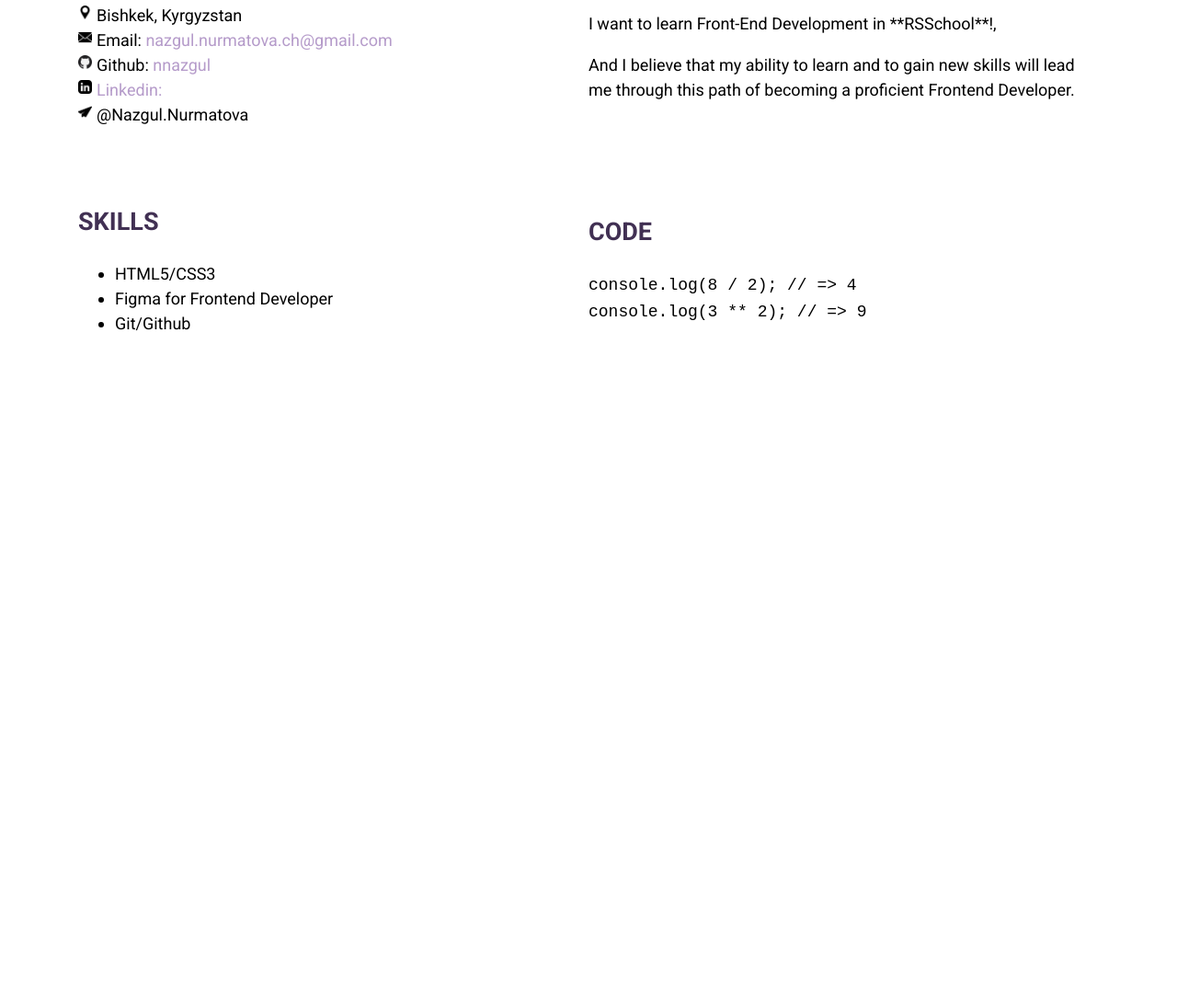
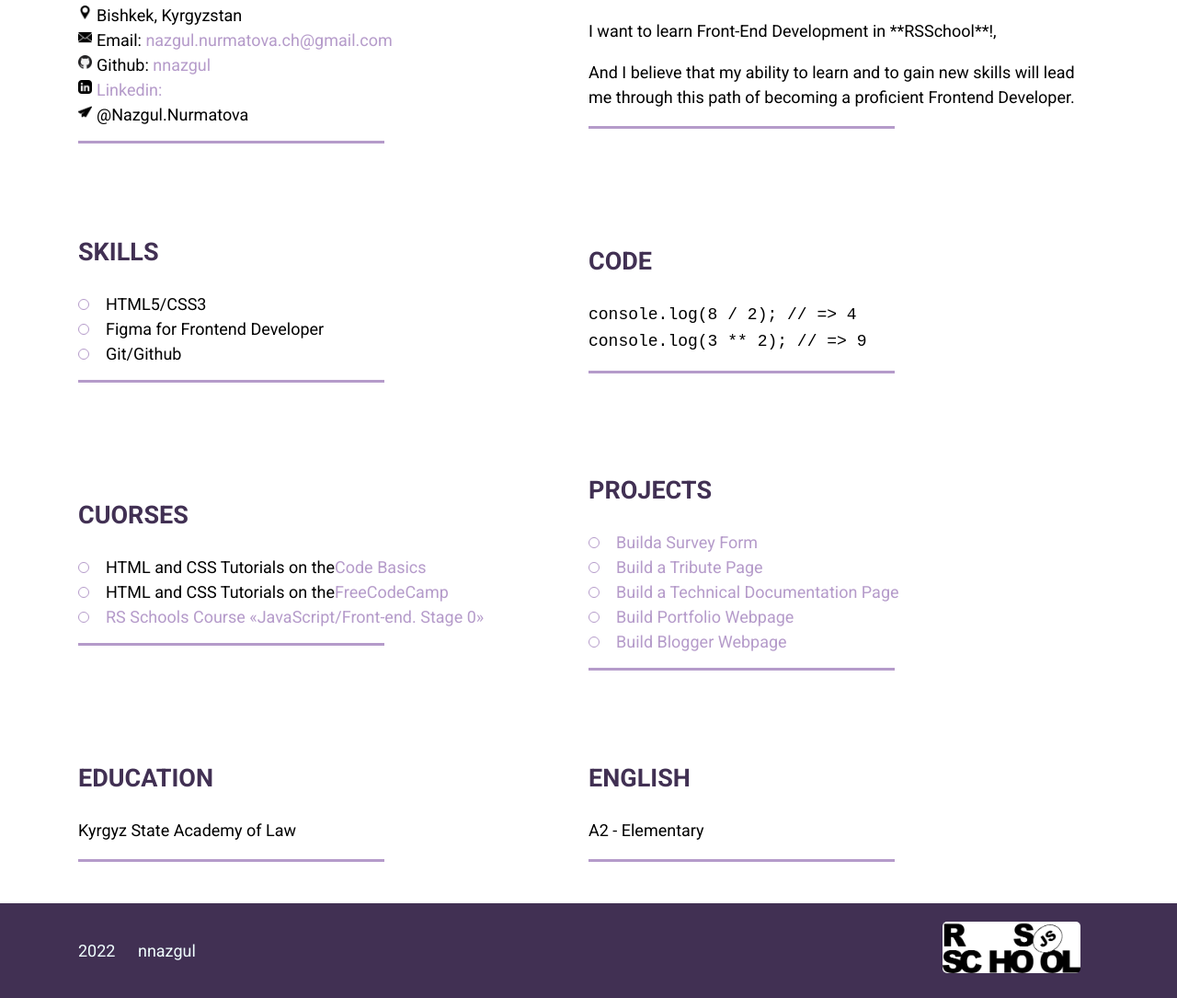
Before and after one commit to nnazgul/rsschool-cv, a plain HTML site: page index.html in a window 1280 px wide. Shown: the part 499-1584 px from the top of the page at 92% size. Before the commit the page ends 912 px from the top, so only its background shows below. Drawn offline with Linux system fonts and the light colour scheme.

Commit message:
fead: update main section and add footer

```diff
--- a/css/style.css
+++ b/css/style.css
@@ -41,6 +41,7 @@ body {
 
 .header__menu {
     display: flex;
+    flex-wrap: wrap;
     align-items: center;
     justify-content: flex-end;
     display: wrap;
@@ -77,16 +78,16 @@ body {
 
 .profile-wrap {
     display: flex;
+    flex-wrap: wrap;
     text-align: center;
     justify-content: center;
-    gap: 80px;
     padding: 60px 0;
 
 }
 
 
 .profile__image {
-    width: 300px;
+    width: 50%;
 }
 
 .profile__image-img {
@@ -96,9 +97,10 @@ body {
 }
 
 .profile__text {
+    width: 50%;
     text-align: center;
     margin-top: 60px;
-    width: 400px;
+
 }
 
 .profile__title {
@@ -226,19 +228,101 @@ body {
     transition: color 0.5s;
 }
 
-.row-smol {
-    width: 1140px;
-    height: 3px;
-    background-color: rgb(181, 155, 202);
-    margin: 15px 0;
-}
-
 .contacts__link:hover {
     color: rgb(65, 48, 83);
 }
 
+.row-smol {
+    width: 60%;
+    height: 3px;
+    background-color: rgb(181, 155, 202);
+    margin: 15px 0;
+
+}
+
+.section__list {
+    margin: 0;
+    padding: 0;
+    list-style: none;
+}
+
+.section__item {
+    position: relative;
+    padding-left: 30px;
+}
+
+.section__item::before {
+    content: "";
+    position: absolute;
+    top: 8px;
+    left: 0px;
+    width: 10px;
+    height: 10px;
+    border: 1px solid rgb(181, 155, 202);
+    border-radius: 50%;
+}
+
+.section__link {
+    text-decoration: none;
+    color: rgb(181, 155, 202);
+    transition: .3s;
+}
+
+.section__link:hover {
+    color: rgb(65, 48, 83);
+}
+
+.footer {
+    background: rgb(65, 48, 83);
+    padding: 20px;
+    color: azure;
+}
+
+.footer__wrap {
+    display: flex;
+    align-items: center;
+    justify-content: space-between;
+}
+
+
+
+.footer__data::after {
+    content: "";
+    margin: 0 10px;
+}
+
+.footer__link {
+    display: inline-block;
+    margin-right: 20px;
+    text-decoration: none;
+    color: azure;
+    transition: 0.5s;
+
+}
+
+.footer__link:hover {
+    transform: scale(1.2);
+}
+
+.footer__img {
+    width: 150px;
+    object-fit: cover;
+    border-radius: 5px;
+}
+
+
+@media screen and (max-width: 850px) {
+    .section {
+        padding: 5px;
+    }
+}
+
 @media (max-width: 768px) {
+
     .section {
         width: 100%;
+        padding: 20px;
     }
+
+
 }
--- a/index.html
+++ b/index.html
@@ -15,13 +15,14 @@
     <div class="container">
       <nav class="header__nav">
         <ul class="header__menu">
-          <li class="header__item"><a class="header__nav-link" href="#contacts-summary">Contacts</a></li>
-          <li class="header__item"><a class="header__nav-link" href="#contacts-summary">Summary</a></li>
-          <li class="header__item"><a class="header__nav-link" href="#skills-code">Skills</a></li>
-          <li class="header__item"><a class="header__nav-link" href="#skills-code">Code</a></li>
-          <li class="header__item"><a class="header__nav-link" href="#">Projects</a></li>
-          <li class="header__item"><a class="header__nav-link" href="#">Education</a></li>
-          <li class="header__item"><a class="header__nav-link" href="#">English</a></li>
+          <li class="header__item"><a class="header__nav-link" href="#contacts">Contacts</a></li>
+          <li class="header__item"><a class="header__nav-link" href="#summary">Summary</a></li>
+          <li class="header__item"><a class="header__nav-link" href="#skills">Skills</a></li>
+          <li class="header__item"><a class="header__nav-link" href="#code">Code</a></li>
+          <li class="header__item"><a class="header__nav-link" href="#curses">Curses</a></li>
+          <li class="header__item"><a class="header__nav-link" href="#projects">Projects</a></li>
+          <li class="header__item"><a class="header__nav-link" href="#education">Education</a></li>
+          <li class="header__item"><a class="header__nav-link" href="#english">English</a></li>
         </ul>
       </nav>
     </div>
@@ -30,7 +31,7 @@
   <main class="main">
     <div class="container">
 
-      <section class="section__pfofile" id="profile">
+      <section class="section__profile" id="profile">
         <div class="profile-wrap">
           <div class="profile__image">
             <img class="profile__image-img" src="img/570.jpg" alt="Photo">
@@ -63,6 +64,7 @@
             </li>
             <li class="contacts-item">@Nazgul.Nurmatova</li>
           </ul>
+          <div class="row-smol"></div>
         </section>
 
         <section class="section" id="summary">
@@ -73,18 +75,19 @@
             becoming
             a
             proficient Frontend Developer.</p>
+          <div class="row-smol"></div>
         </section>
 
 
 
         <section class="section" id="skills">
           <h2 class="section__title">Skills</h2>
-          <ul class="skills__list">
-            <li class="skills__item">HTML5/CSS3</li>
-            <li class="skills__item">Figma for Frontend Developer</li>
-            <li class="skills__item">Git/Github</li>
-
+          <ul class="section__list">
+            <li class="section__item">HTML5/CSS3</li>
+            <li class="section__item">Figma for Frontend Developer</li>
+            <li class="section__item">Git/Github</li>
           </ul>
+          <div class="row-smol"></div>
         </section>
 
         <section class="section" id="code">
@@ -94,22 +97,85 @@
             <br>
             <code>console.log(3 ** 2); // => 9</code>
           </p>
+          <div class="row-smol"></div>
         </section>
-      </div>
+
+        <section class="section" id="cuorses">
+          <h2 class="section__title">Cuorses</h2>
+          <ul class="section__list">
+            <li class="section__item">HTML and CSS Tutorials on the<a class="section__link"
+                href="https://code-basics.com/ru" target="_blank">Code Basics</a></li>
+            <li class="section__item">HTML and CSS Tutorials on the<a class="section__link"
+                href="https://www.freecodecamp.org/" target="_blank">FreeCodeCamp</a></li>
+            <li class="section__item"><a class="section__link" href="" target="_blank">RS Schools Course
+                «JavaScript/Front-end. Stage
+                0»</a></li>
+          </ul>
+          <div class="row-smol"></div>
+        </section>
+
+        <section class="section" id="projects">
+          <h2 class="section__title">Projects</h2>
+          <ul class="section__list">
+            <li class="section__item"><a class="section__link"
+                href="https://www.freecodecamp.org/certification/fccf9027400-9fa6-47d6-b412-24140927598f/responsive-web-design"
+                target="_blank">Builda Survey Form</a>
+            </li>
+            <li class="section__item">
+              <a class="section__link"
+                href="https://www.freecodecamp.org/certification/fccf9027400-9fa6-47d6-b412-24140927598f/responsive-web-design"
+                target="_blank">Build a Tribute Page</a>
+            </li>
+            <li class="section__item">
+              <a class="section__link"
+                href="https://www.freecodecamp.org/certification/fccf9027400-9fa6-47d6-b412-24140927598f/responsive-web-design"
+                target="_blank">Build a Technical Documentation Page</a>
+            </li>
+            <li class="section__item">
+              <a class="section__link" href="http://127.0.0.1:5502/index.html" target="_blank">Build Portfolio
+                Webpage</a>
+            </li>
+            <li class="section__item">
+              <a class="section__link" href="http://127.0.0.1:5501/blogger.html" target="_blank">Build Blogger
+                Webpage</a>
+            </li>
+          </ul>
+          <div class="row-smol"></div>
+        </section>
 
 
+        <section class="section" id="education">
+          <h2 class="section__title">Education</h2>
+          <p>Kyrgyz State Academy of Law</p>
+          <div class="row-smol"></div>
+        </section>
+
+        <section class="section" id="english">
+          <h2 class="section__title">English</h2>
+          <p>A2 - Elementary</p>
+          <div class="row-smol"></div>
+        </section>
 
 
-
-
-
-
-
-
-
-
+      </div>
     </div>
   </main>
+
+  <footer class="footer">
+    <div class="container">
+      <div class="footer__wrap">
+        <div class="footer__col">
+          <time class="footer__data" datetime="2022-12-15">2022</time>
+          <a class="footer__link" href="https://github.com/nnazgul" target="_blank">nnazgul</a>
+        </div>
+        <div class="footer-col">
+          <a class="footer__link" href="https://app.rs.school/" target="_blank">
+            <img class="footer__img" src="img/rs-logo.png" alt="RSSchool Logo">
+          </a>
+        </div>
+      </div>
+    </div>
+  </footer>
 
 
 </body>
```
Also changed, not shown: img/rs-logo.png (added).
